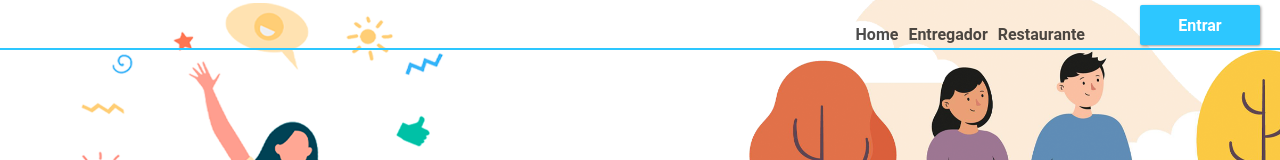
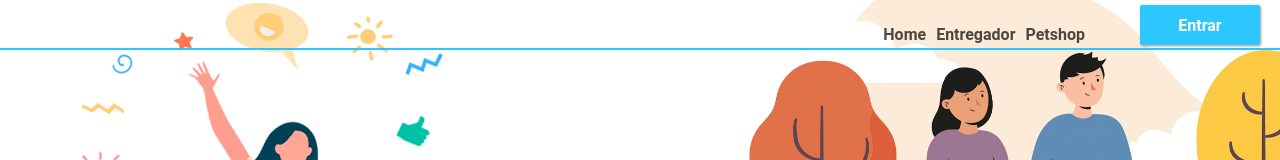
Before and after one commit to Gabriella-C/front-web, a React (Create React App) app: page / in a window 1280 px wide. Shown: the top 160 px of the page. Built offline with nearby package versions, Linux system fonts and the light colour scheme; the HTML template or start-up script is replaced by a standard one.

Commit message:
ajuste de texto no header

```diff
--- a/src/components/Header/index.js
+++ b/src/components/Header/index.js
@@ -3,17 +3,19 @@ import React from 'react';
 import { Container } from './styles';
 
 function Header() {
-  return <Container>
+  return (
+    <Container>
       <div>
         <ul>
           <li>Home</li>
           <li>Entregador</li>
-        <li>Restaurante</li>
+          <li>Petshop</li>
         </ul>
 
         <button>Entrar</button>
       </div>
-  </Container>;
+    </Container>
+  );
 }
 
 export default Header;
```
Lines whose indentation alone changed are shown as unchanged.
